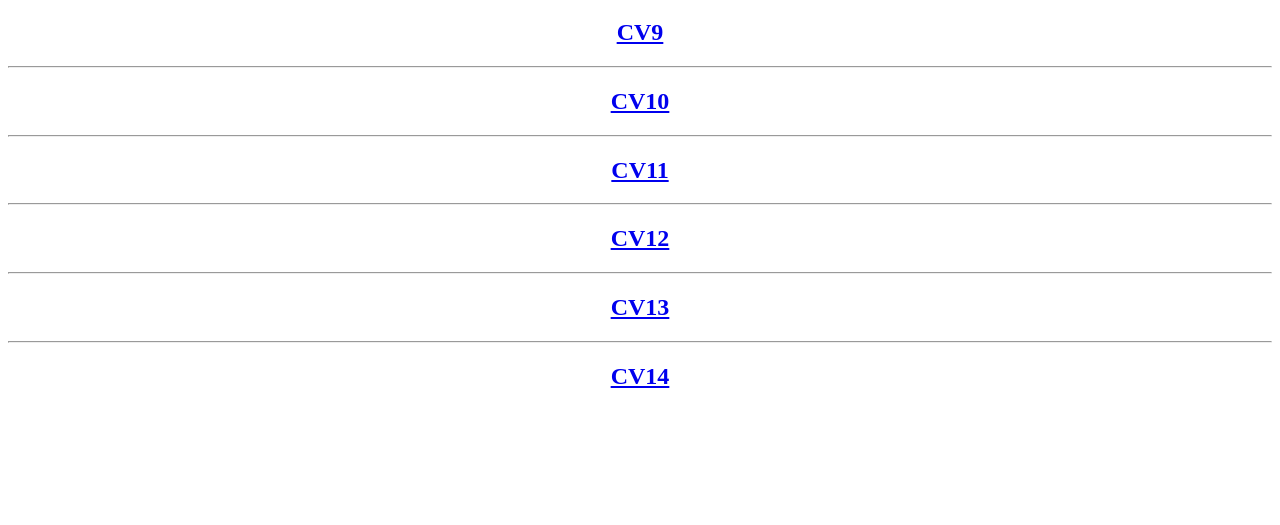
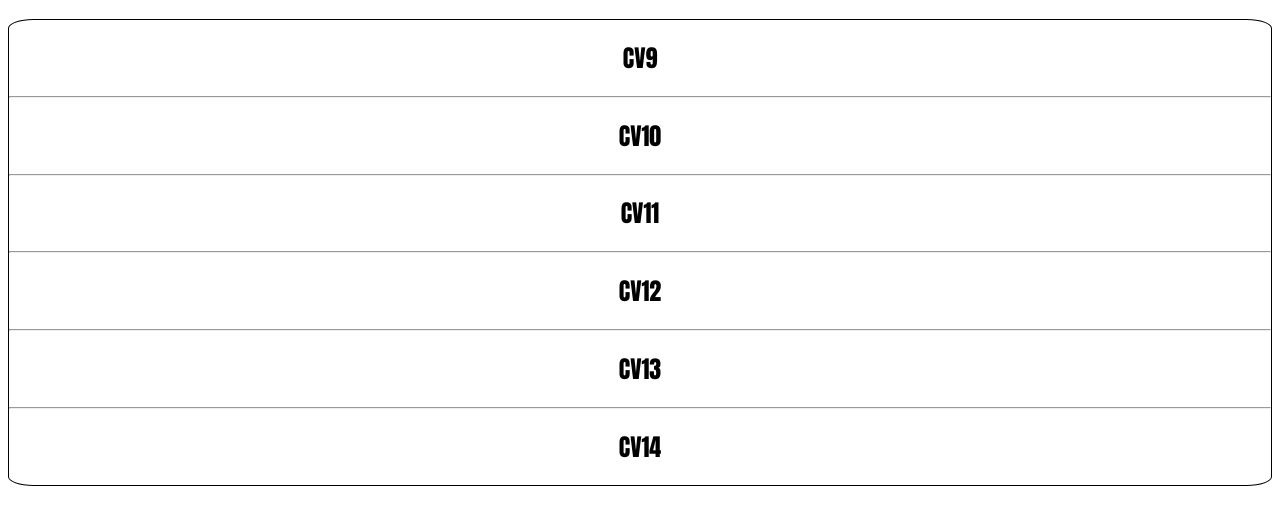
Before and after one commit to SirTargino/layouts-clashofclans, a plain HTML site: page index.html in a window 1280 px wide. Shown: the part 235-760 px from the top of the page. Drawn offline with Linux system fonts and the light colour scheme.

Commit message:
Update style.css

```diff
--- a/style.css
+++ b/style.css
@@ -10,17 +10,16 @@ body h1{
     font-family: Impact, Charcoal, sans-serif;
 }
 
-.layouts img{
-    border-radius: 2%;
-    box-shadow: 5px 5px 14px -2px #595959;
-    height: 150px;
-}
-
-.layouts h3{
+.cvs{
     font-family: Impact, Charcoal, sans-serif;
 }
 
-.layouts a{
+.cvs a{
     text-decoration: none;
     color: black;
 }
+
+#escolhacv{
+    border: 1px solid black;
+    border-radius: 2%;
+}
```
